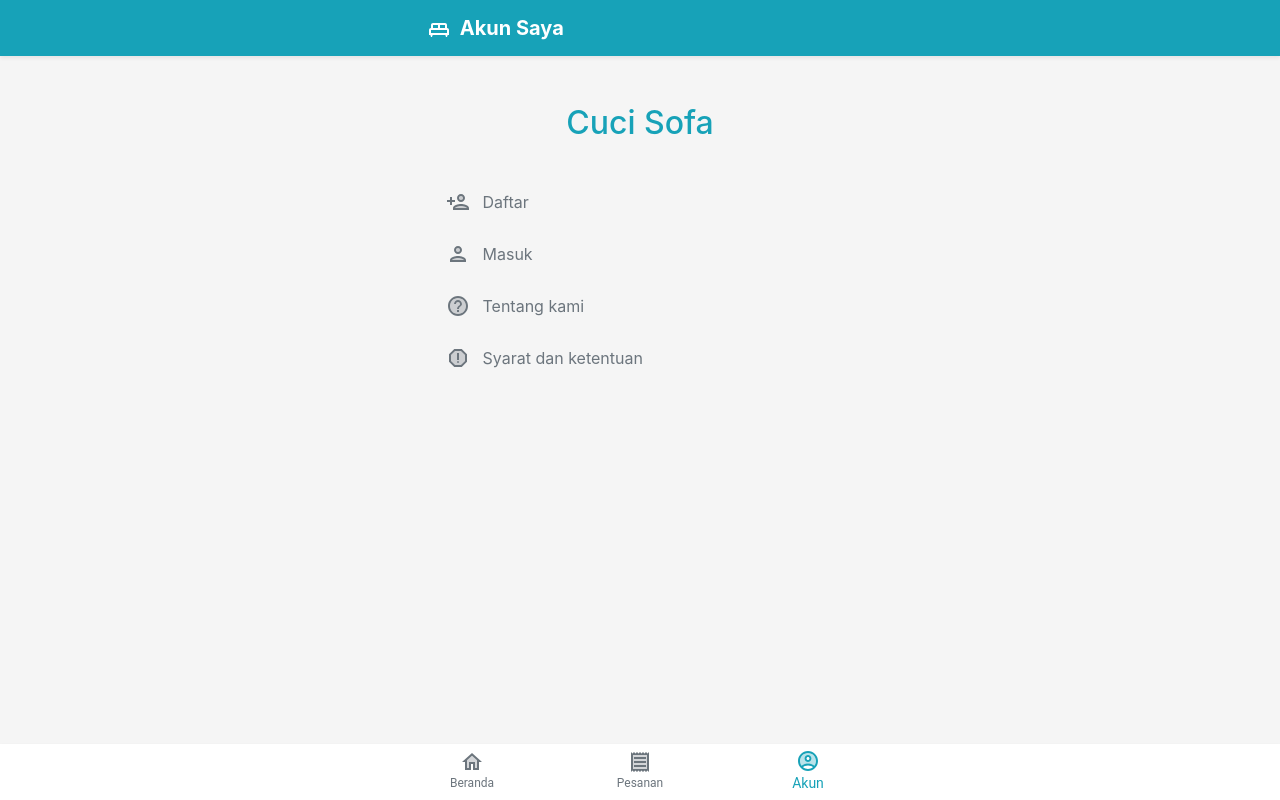
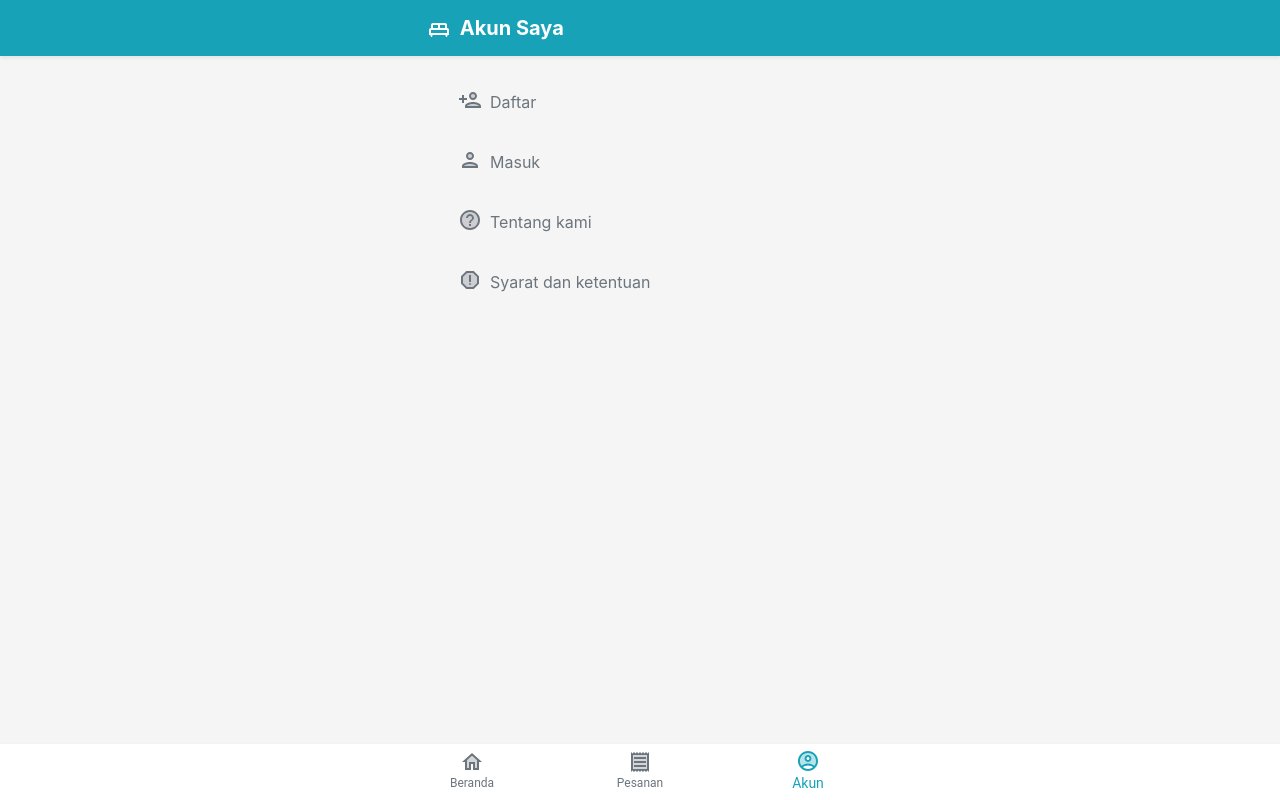
Before and after one commit to audeta35/dev-cuci-sofa, a Next.js app: page /akun in a window 1280 px wide. Built offline with nearby package versions, Linux system fonts and the light colour scheme.

Commit message:
Component: modifikasi tampilan auth

```diff
--- a/Component/Auth.js
+++ b/Component/Auth.js
@@ -1,6 +1,7 @@
 import React, { Fragment } from 'react';
 import {useRouter} from 'next/router';
 import { PersonTwoTone, PersonAddTwoTone, HelpTwoTone, ReportTwoTone } from '@material-ui/icons';
+import { List, ListItem } from '@material-ui/core';
 
 const Auth = () => {
 
@@ -15,22 +16,24 @@ const Auth = () => {
 
         <Fragment>
 
-            <h2 className="text-center text-info my-5">Cuci Sofa</h2>
+            <List className="text-secondary">
+                <ListItem button className="my-3" onClick={() => pushLink('/daftar')}>
+                    <PersonAddTwoTone className="mb-1 mr-2" /> Daftar
+                </ListItem>
 
-            <div className="mx-1 text-secondary">
-                <div onClick={() => pushLink('/daftar')} className="my-4">
-                    <PersonAddTwoTone className="mb-1 mr-2" /> Daftar
-				</div>
-                <div onClick={() => pushLink('/masuk')} className="my-4">
+                <ListItem button className="my-3" onClick={() => pushLink('/masuk')}>
                     <PersonTwoTone className="mb-1 mr-2" /> Masuk
-				</div>
-                <div className="my-4">
+                </ListItem>
+
+                <ListItem button className="my-3" onClick={() => pushLink('/')}>
                     <HelpTwoTone className="mb-1 mr-2" /> Tentang kami
-				</div>
-                <div className="my-4">
+                </ListItem>
+
+                <ListItem button className="my-3" onClick={() => pushLink('/')}>
                     <ReportTwoTone className="mb-1 mr-2" /> Syarat dan ketentuan
-				</div>
-            </div>
+                </ListItem>
+
+            </List>
 
         </Fragment>
     )
```
